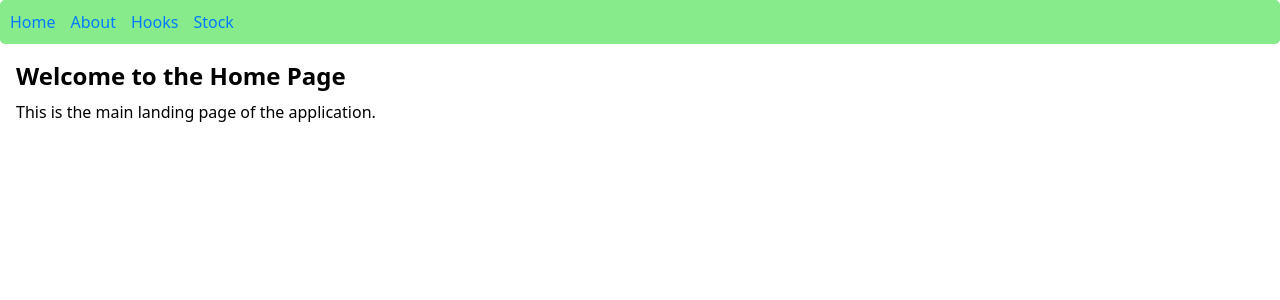
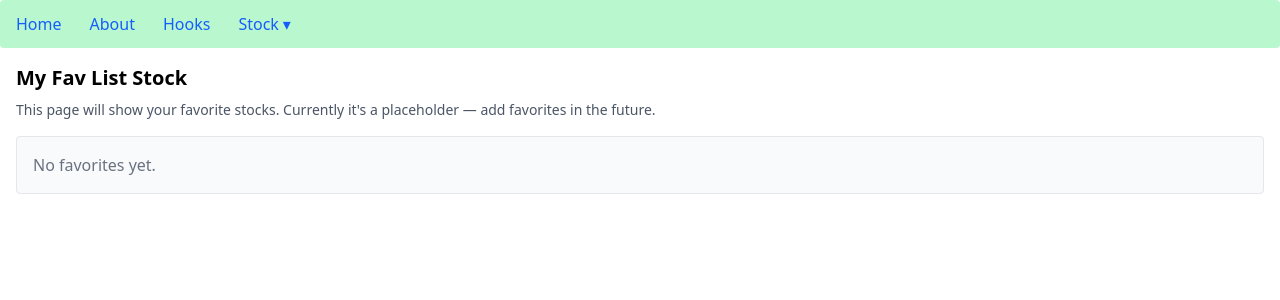
Before and after one commit to Ravi-Royal/reactLearning, a React (Vite) app: page /stock/favs in a window 1280 px wide. Before the commit this address led to /home. Shown: the top 300 px of the page. Built offline with nearby package versions, Linux system fonts and the light colour scheme.

Commit message:
feat: add MyFavList component and integrate with routing, update BaseNavigation for dropdown functionality

```diff
--- /dev/null
+++ b/src/pages/components/stock/MyFavList.tsx
@@ -0,0 +1,15 @@
+import React from 'react';
+const MyFavList: React.FC = () => {
+  // Simple placeholder — show instructions and a small empty table placeholder.
+  return (
+    <div className="p-4">
+      <h2 className="text-xl font-bold mb-2">My Fav List Stock</h2>
+      <p className="text-sm text-gray-600 mb-4">This page will show your favorite stocks. Currently it's a placeholder — add favorites in the future.</p>
+      <div className="p-4 bg-gray-50 rounded border border-gray-200">
+        <p className="text-gray-500">No favorites yet.</p>
+      </div>
+    </div>
+  );
+};
+
+export default MyFavList;
--- a/src/pages/navigation/BaseNavigation.tsx
+++ b/src/pages/navigation/BaseNavigation.tsx
@@ -1,14 +1,65 @@
-import { Link } from "react-router-dom";
-import styles from "./Navigation.module.css";
+import { useRef, useState, useEffect } from 'react';
+import { Link } from 'react-router-dom';
 
 function BaseNavigation() {
+    const [open, setOpen] = useState(false);
+    const dropdownRef = useRef<HTMLLIElement | null>(null);
+
+    useEffect(() => {
+        function onDocumentClick(e: MouseEvent) {
+            if (!dropdownRef.current) return;
+            if (!dropdownRef.current.contains(e.target as Node)) {
+                setOpen(false);
+            }
+        }
+
+        function onKeyDown(e: KeyboardEvent) {
+            if (e.key === 'Escape') setOpen(false);
+        }
+
+        document.addEventListener('click', onDocumentClick);
+        document.addEventListener('keydown', onKeyDown);
+        return () => {
+            document.removeEventListener('click', onDocumentClick);
+            document.removeEventListener('keydown', onKeyDown);
+        };
+    }, []);
+
     return (
-        <nav className={`${styles.navigation} p-0`}>
-            <ul className="p-0">
-            <Link className={styles.link} to="/home">Home</Link>
-            <Link className={styles.link} to="/about">About</Link>
-            <Link className={styles.link} to="/hooks">Hooks</Link>
-            <Link className={styles.link} to="/stock">Stock</Link>
+        <nav className="bg-green-200 p-2 rounded">
+            <ul className="flex gap-3 items-center">
+                <li>
+                    <Link className="text-blue-600 hover:underline px-2 py-1 rounded" to="/home">Home</Link>
+                </li>
+                <li>
+                    <Link className="text-blue-600 hover:underline px-2 py-1 rounded" to="/about">About</Link>
+                </li>
+                <li>
+                    <Link className="text-blue-600 hover:underline px-2 py-1 rounded" to="/hooks">Hooks</Link>
+                </li>
+
+                <li ref={dropdownRef} className="relative">
+                    <button
+                        onClick={() => setOpen((s) => !s)}
+                        onKeyDown={(e) => {
+                            if (e.key === 'ArrowDown') setOpen(true);
+                        }}
+                        aria-haspopup="menu"
+                        aria-expanded={open}
+                        className="text-blue-600 hover:underline px-2 py-1 rounded inline-flex items-center"
+                    >
+                        Stock <span className="ml-1">▾</span>
+                    </button>
+
+                    <div
+                        className={`absolute left-0 mt-1 bg-white border border-gray-200 shadow-md min-w-[160px] z-50 ${open ? 'block' : 'hidden'}`}
+                        role="menu"
+                        aria-hidden={!open}
+                    >
+                        <Link className="block px-3 py-2 text-gray-700 hover:bg-gray-100" to="/stock" onClick={() => setOpen(false)}>Stock P&L Data</Link>
+                        <Link className="block px-3 py-2 text-gray-700 hover:bg-gray-100" to="/stock/favs" onClick={() => setOpen(false)}>My Fav List Stock</Link>
+                    </div>
+                </li>
             </ul>
         </nav>
     );
--- a/src/pages/navigation/Navigation.module.css
+++ b/src/pages/navigation/Navigation.module.css
@@ -1,15 +1 @@
-.navigation {
-  background-color: #87eb8c;
-  padding: 10px;
-  border-radius: 5px;
-}
-
-.link {
-  margin-right: 15px;
-  text-decoration: none;
-  color: #007bff;
-}
-
-.link:hover {
-  text-decoration: underline;
-}
+/* Navigation styling is now handled with Tailwind classes in BaseNavigation.tsx */
--- a/src/pages/route/Routing.tsx
+++ b/src/pages/route/Routing.tsx
@@ -6,6 +6,7 @@ import BaseNavigation from "../navigation/BaseNavigation";
 import HooksNavigation from "../navigation/HooksNavigation";
 import UseEffectHook from "../components/hookRef/useEffectHook";
 import StockResult from "../components/stock/StockResult";
+import MyFavList from "../components/stock/MyFavList";
 
 function Routing() {
     return <BrowserRouter>
@@ -20,6 +21,7 @@ function Routing() {
                 <Route path="useEffect" element={<UseEffectHook />} />
             </Route>
             <Route path="/stock" element={<StockResult />} />
+            <Route path="/stock/favs" element={<MyFavList />} />
             <Route path="*" element={<Navigate to="/home" replace/>} />
 
         </Routes>
```
